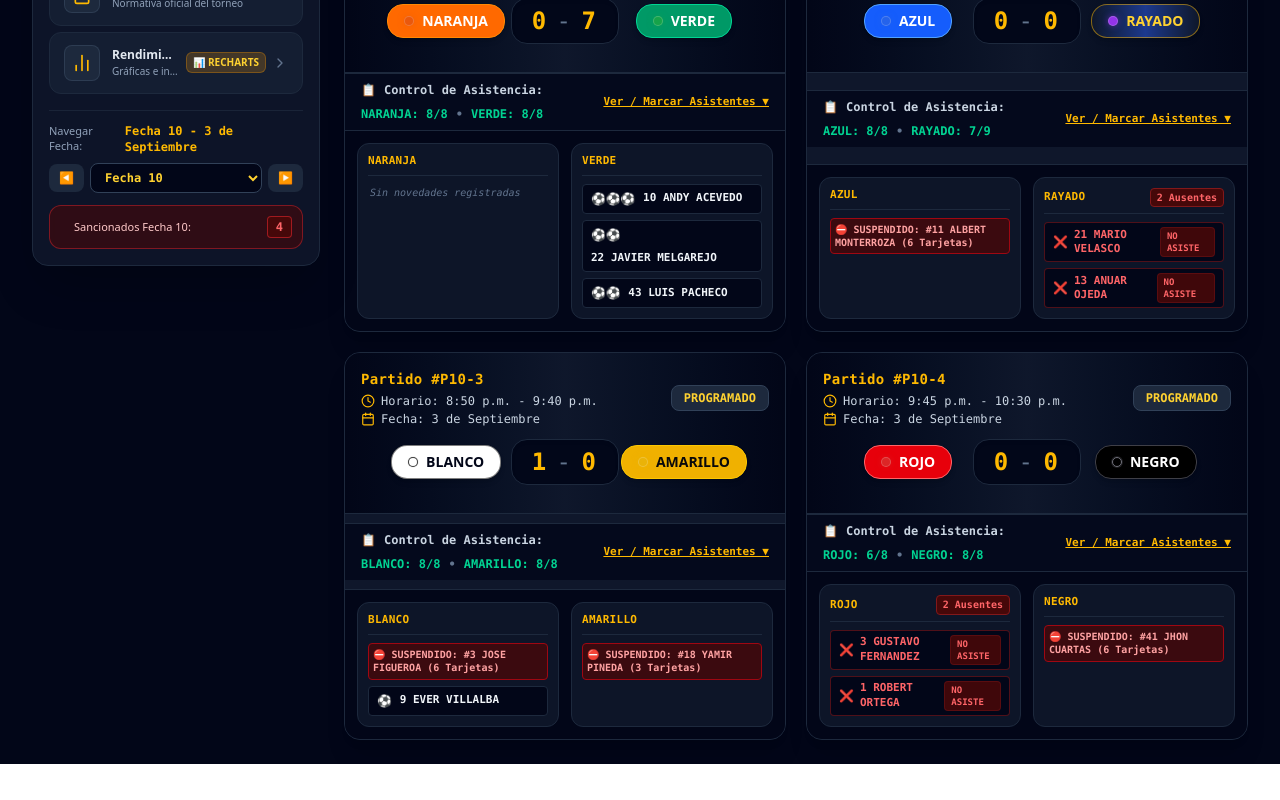
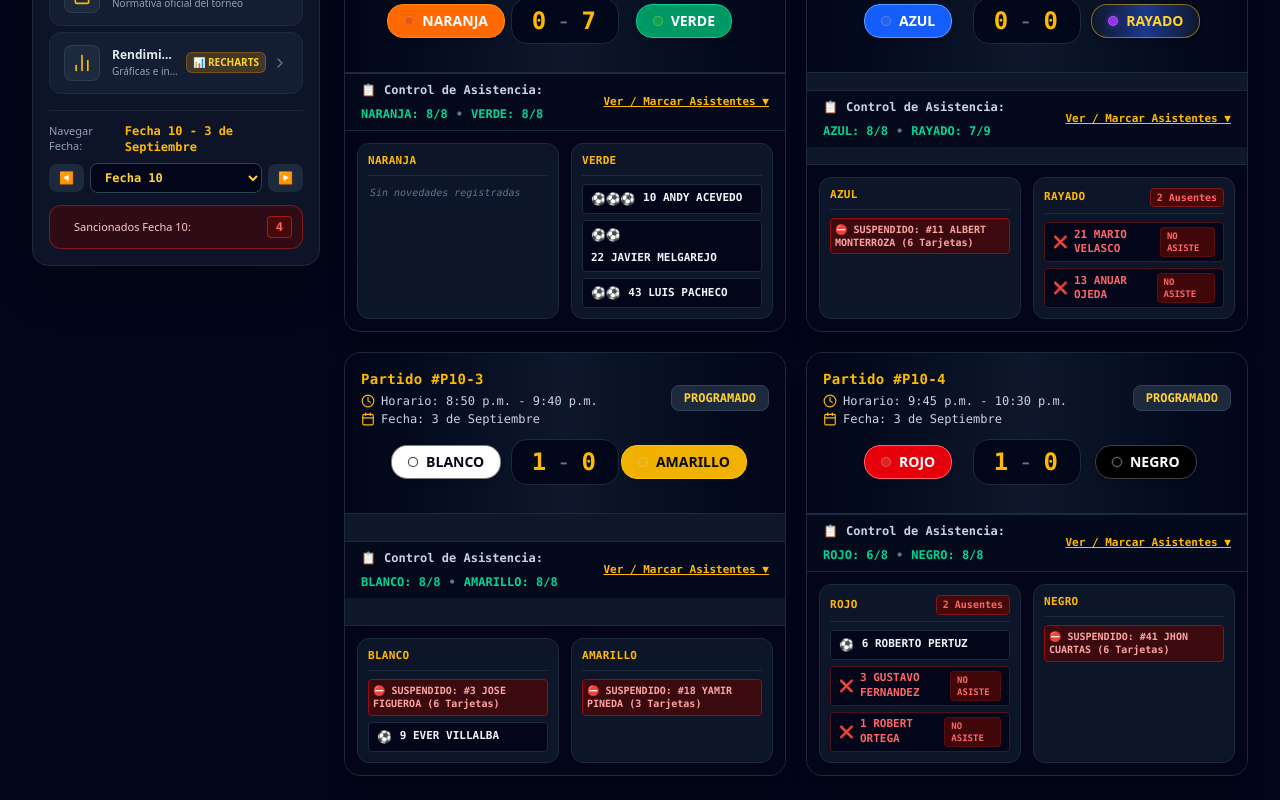
Before and after one commit to fundigecolui/CAMPEONATO-BANQUITA, a React (Vite) app: page / in a window 1280 px wide. Shown: the part 692-1492 px from the top of the page. Before the commit the page ends 1456 px from the top, so only its background shows below. Built offline with nearby package versions, Linux system fonts and the light colour scheme.

Commit message:
feat: update results for fecha 10
Add goal for Roberto Pertuz and update the Rojo vs Negro match status to completed.

```diff
--- a/src/App.tsx
+++ b/src/App.tsx
@@ -62,7 +62,7 @@ const getInitialDataForEdition = (editionId: string) => {
       matches: MATCHES_2026_2,
       currentFecha: 10,
       maxUnlockedFecha: 14,
-      v: 118,
+      v: 119,
     };
   }
   if (editionId === '2026-1') {
--- a/src/data/edition2026_2.ts
+++ b/src/data/edition2026_2.ts
@@ -393,6 +393,9 @@ export const GOALS_2026_2: GoalRecord[] = [
 
   // BLANCO (1) vs AMARILLO (0)
   { id: 'g10-8', playerId: 461, fecha: 10, teamId: 'BLANCO', createdAt: new Date('2026-09-03').toISOString() }, // EVER VILLALBA (BLANCO)
+
+  // ROJO (1) vs NEGRO (0)
+  { id: 'g10-9', playerId: 445, fecha: 10, teamId: 'ROJO', createdAt: new Date('2026-09-03').toISOString() }, // ROBERTO PERTUZ (ROJO)
 ];
 
 // Official Fechas for II Semestre 2026 (Vuelta 1: Fechas 1 a 7, Vuelta 2: Fechas 8 a 14)
@@ -907,9 +910,10 @@ const INITIAL_FECHAS_2026_2: Match[] = [
     fecha: 10,
     homeTeamId: 'ROJO',
     awayTeamId: 'NEGRO',
-    homeGoals: 0,
+    homeGoals: 1,
     awayGoals: 0,
-    isPlayed: false,
+    isPlayed: true,
+    status: 'FINALIZADO',
     dateStr: '3 de Septiembre',
     attendance: {
       homePlayerIds: [441, 442, 443, 444, 445, 447], // Excluye 446 (Gustavo Fernandez - No asiste) y 448 (Robert Ortega - No asiste)
```
